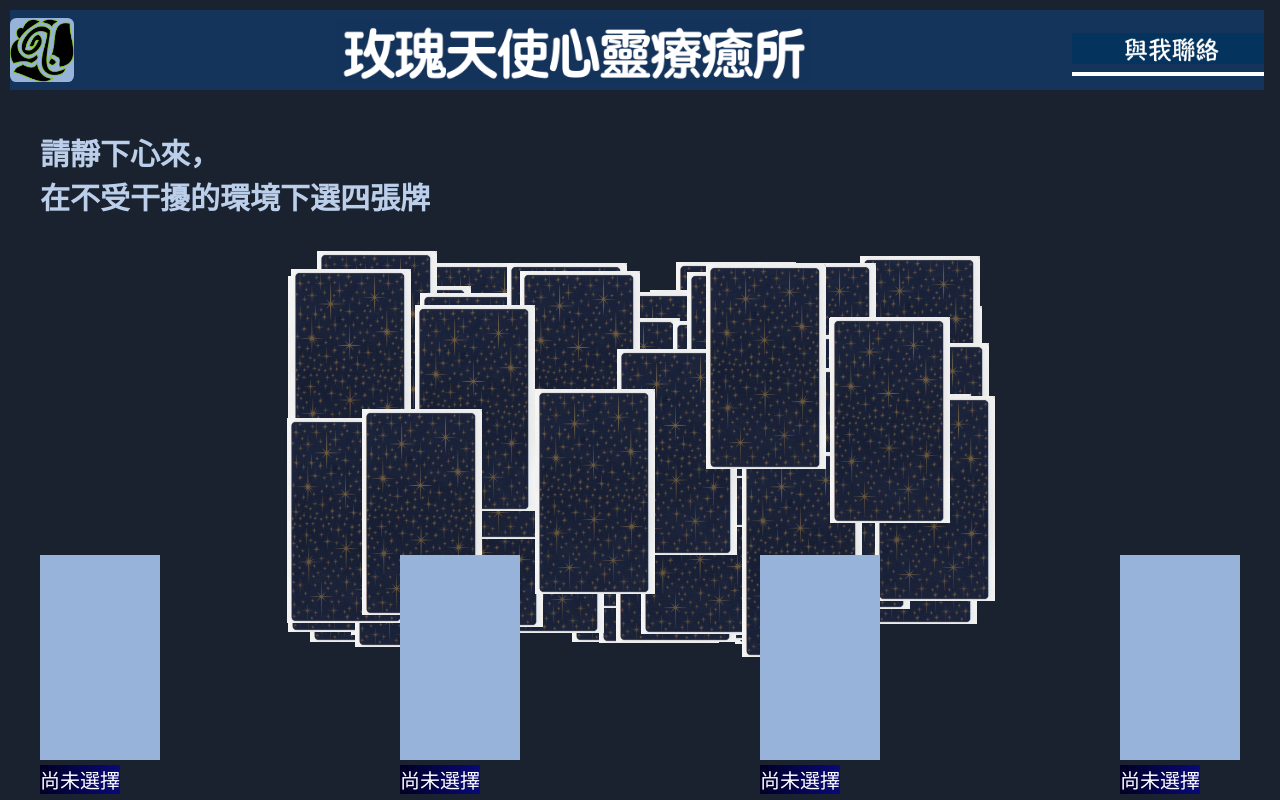
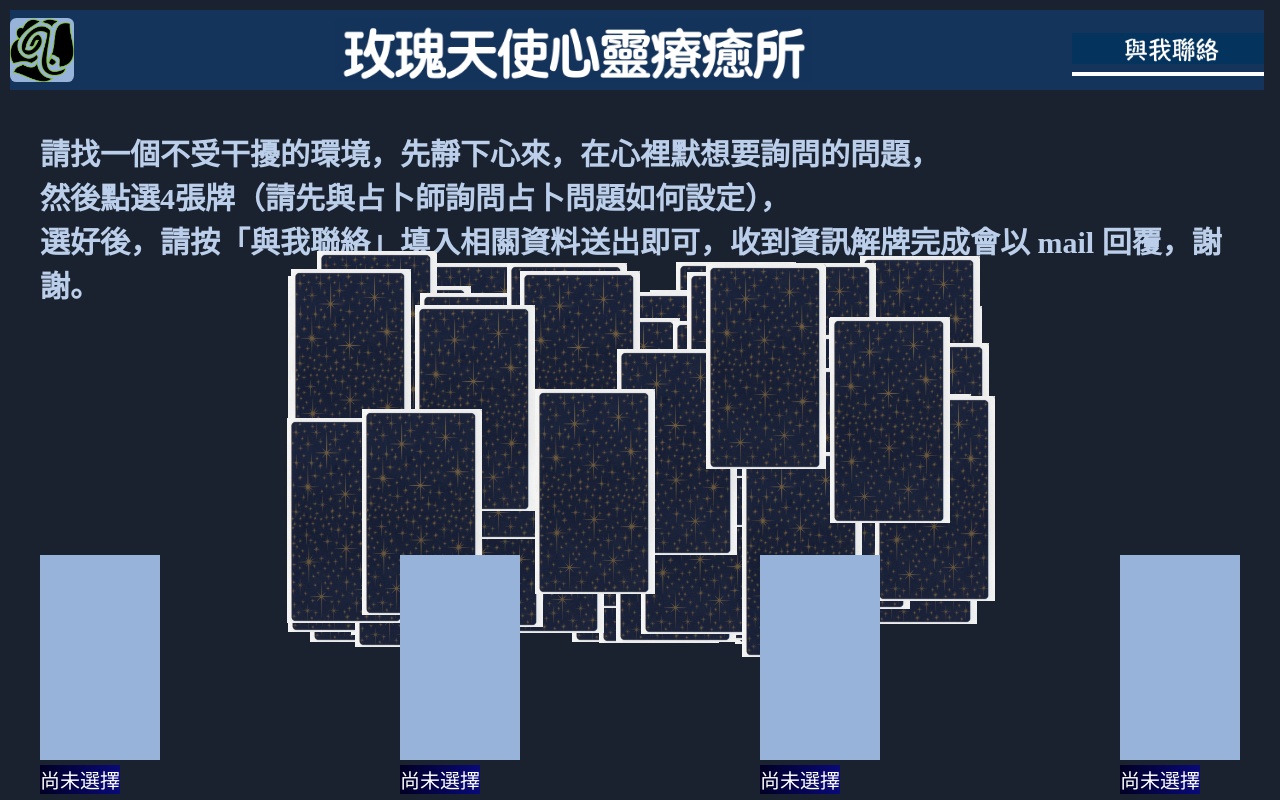
Before and after one commit to carrie8214/tarot, a plain HTML site: page index.html in a window 1280 px wide. Shown: the top 800 px of the page. Drawn offline with nearby package versions, Linux system fonts and the light colour scheme.

Commit message:
Add files via upload

```diff
--- a/index.html
+++ b/index.html
@@ -16,7 +16,11 @@
     <main>
       <section class="section_message">
         <div id="message_1">
-          <h1>請靜下心來，<br />在不受干擾的環境下選四張牌</h1>
+          <!-- <h1>請靜下心來，<br />在不受干擾的環境下選四張牌</h1> -->
+          <h1>
+            請找一個不受干擾的環境，先靜下心來，在心裡默想要詢問的問題，<br />然後點選4張牌（請先與占卜師詢問占卜問題如何設定），<br />選好後，請按「與我聯絡」填入相關資料送出即可，收到資訊解牌完成會以
+            mail 回覆，謝謝。
+          </h1>
         </div>
         <div id="reader_txt" class="reader_txt">
           <h2 id="reader_1"></h2>
```
